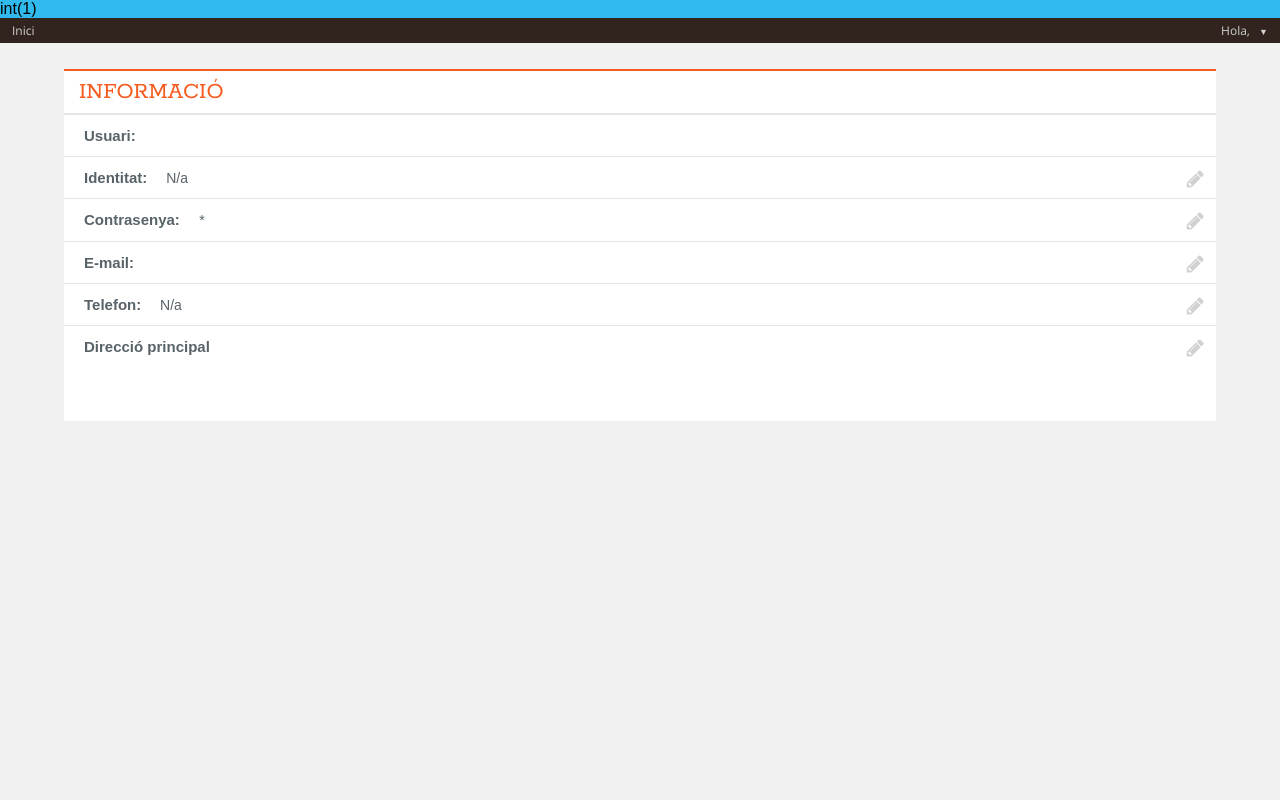
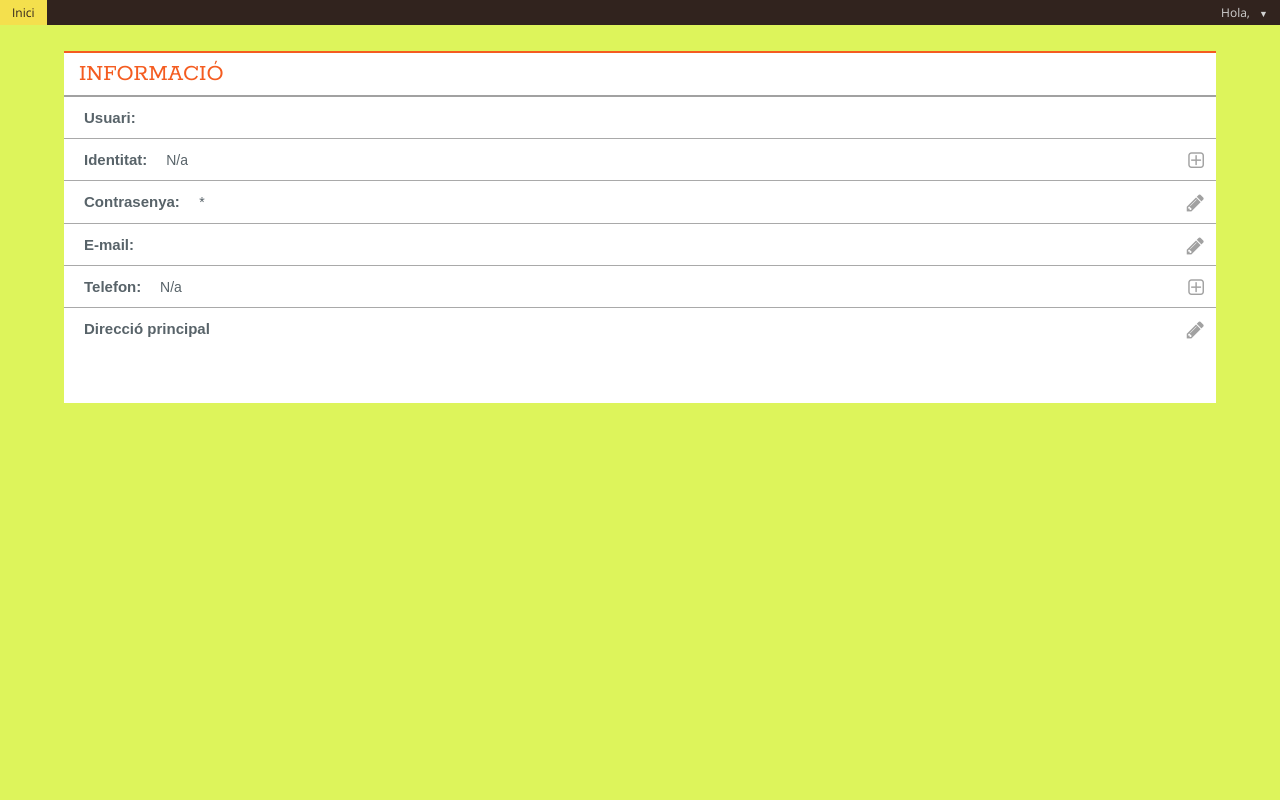
Before and after one commit to M7UF4/SubWeb, a PHP site: page /user/index.php in a window 1280 px wide. Run offline with PHP 8.4, Linux system fonts and the light colour scheme; the visitor is signed in with stand-in values (Sample User, id 1).

Commit message:
Mod-Forms v7

```diff
--- a/Public/css/panellUser.css
+++ b/Public/css/panellUser.css
@@ -1,5 +1,6 @@
 body{
-    background-color: #f1f1f1;
+    //background-color: #f1f1f1;
+    background-color: #DDF45B;
 }
 .user-box{
     width: 100%;
@@ -18,7 +19,7 @@ body{
         padding-top: 7px;
         padding-left: 15px;
         border-top: 2px solid #f45c20;
-        border-bottom: 2px solid #e5e5e5;
+        border-bottom: 2px solid #a1a1a1;
     }
     .user-title > h3{
         font-family: 'Rokkitt', serif;
@@ -66,11 +67,11 @@ body{
         font-size: 15px;
         font-weight: 600;
     }
-    .user-info > i{
+    a > .user-info > i{
         float: right;
         margin-right: 12px;
         font-size: 20px;
-        color: #d1d1d1;
+        color: #a1a1a1;
     }
     a:hover > .user-info > i{
         color: #f45c20;
@@ -81,7 +82,7 @@ body{
         padding-bottom: 12px;
         padding-top: 12px;
         padding-left: 20px;
-        border-bottom: 1px solid #e5e5e5;
+        border-bottom: 1px solid #a9a9a9;
     }
     .user-content > a:hover{
         background-color: #e5e5e5;;
@@ -98,7 +99,7 @@ body{
         padding-bottom: 12px;
         padding-top: 12px;
         padding-left: 20px;
-        border-bottom: 1px solid #e5e5e5;
+        border-bottom: 1px solid #a9a9a9;
     }
     .user-content > form > .user-info{
         background-color: white;
@@ -141,7 +142,7 @@ body{
     }
     .input:focus{
         background: #d2d2d2;
-        color: #a2a2a2;
+        color: #525252;
     }
     #logbutton{
         font-family: 'Rokkitt', serif;
--- a/Public/layouts/menu.php
+++ b/Public/layouts/menu.php
@@ -49,7 +49,7 @@
 
             if(isset($_SESSION['usuari'])){
                 $value=$_SESSION['usuari'];
-                var_dump($value);
+                //var_dump($value);
             }
             echo '<div class="header-nav">';
                 echo'<ul class="nav">';
--- a/System/Protocols/Usuari_Signin.php
+++ b/System/Protocols/Usuari_Signin.php
@@ -5,8 +5,8 @@
     $newUser = $_POST['user'];
     $newPass = md5($_POST['pass']);
     $newEmail = $_POST['email'];
-    $newNom = $_POST['nom'];
-    $newCognom = $_POST['cognom'];
+    $newNom = null;
+    $newCognom = null;
 
     //optional inputs
     $newDni = null;
--- a/user/index.php
+++ b/user/index.php
@@ -20,7 +20,7 @@ include "../Public/layouts/menu.php";?>
                 echo '<a href="modident.php">';
                     echo '<div class="user-info"><strong>Identitat:&emsp;</strong>';
                         echo '<span> N/a &nbsp;</span>';
-                        echo '<i class="fa fa-pencil"></i>';
+                        echo '<i class="fa fa-plus-square-o"></i>';
                     echo '</div>';
                 echo '</a>';
             }
@@ -55,7 +55,7 @@ include "../Public/layouts/menu.php";?>
                  echo '<a href="modtelefon.php">';
                     echo '<div class="user-info"><strong>Telefon:&emsp;</strong>';
                         echo '<span> N/a &nbsp;</span>';
-                        echo '<i class="fa fa-pencil"></i>';
+                        echo '<i class="fa fa-plus-square-o"></i>';
                     echo '</div>';
                 echo '</a>';
 
--- a/user/modident.php
+++ b/user/modident.php
@@ -11,6 +11,9 @@ if( $value['nom'] != "" && $value['cognom'] != ""){
 <!-- Content body -->
 <!-- Body box -->
 <div class="user-box">
+    <div class="user-menu">
+        aaa
+    </div>
     <!--Content Box -->
     <div class="user-content">
         <div class="user-title"><a href="../user/"><span class="sb-return"><i class="fa fa-angle-left sb-return-icon"></i></span></a><h3>Modifica la teva identitat</h3></div>
```
